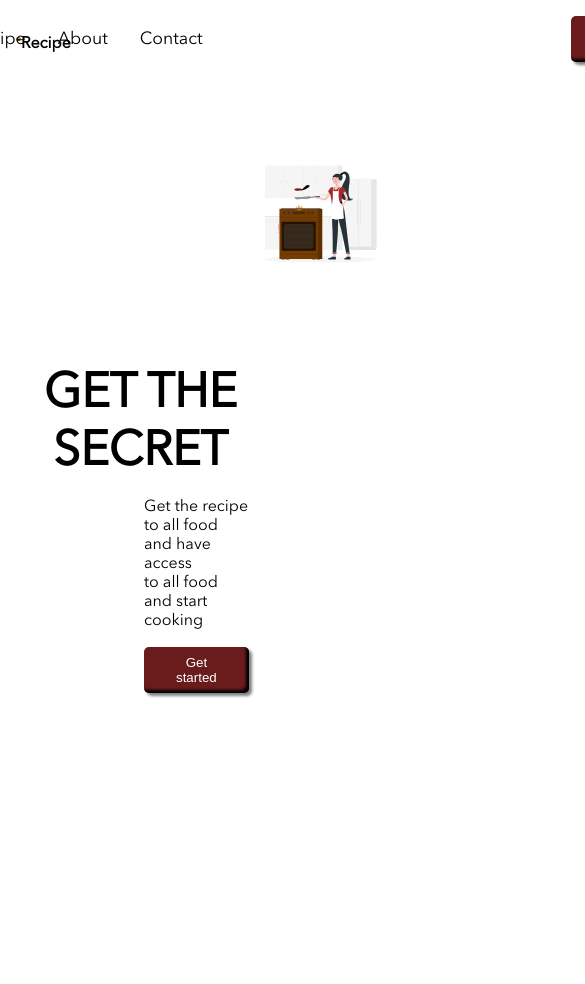
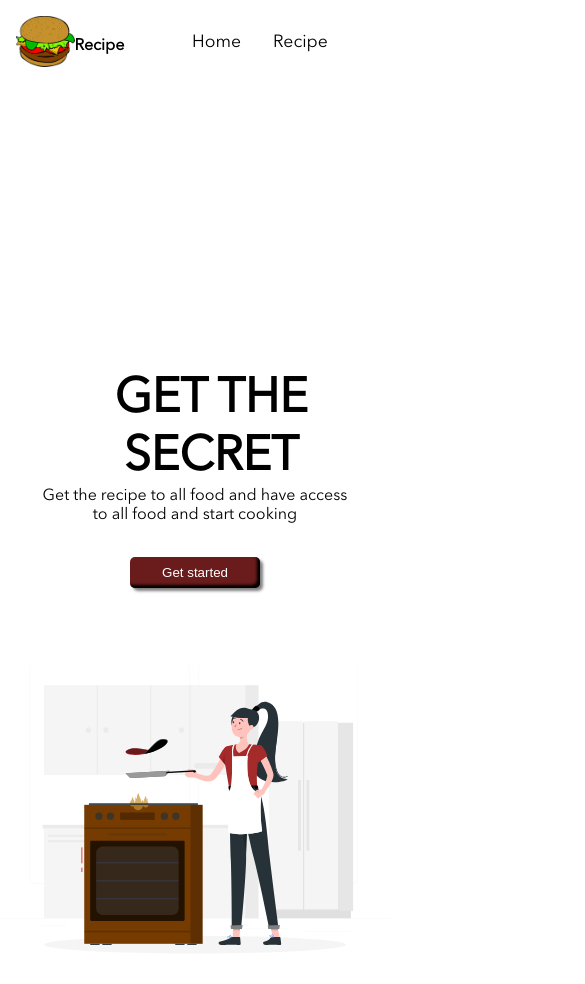
Before and after one commit to TaiwoSoftware/Foodie-cooker, a React (Vite) app: page / in a window 390 px wide. Shown: the top 984 px of the page, 585 px wide, since content can reach past the window. Before the commit the page ends 844 px from the top, so only its background shows below. Built offline with nearby package versions, Linux system fonts and the light colour scheme.

Commit message:
done with working on responsiveness

```diff
--- a/src/App.jsx
+++ b/src/App.jsx
@@ -16,7 +16,7 @@ const App = () => {
           <nav>
             <div className="allLogo">
               <img src={logo} alt="main logo" />
-              <Link to='/'>
+              <Link to="/">
                 <h2>Recipe</h2>
               </Link>
             </div>
@@ -27,17 +27,19 @@ const App = () => {
               <Link to="/food">
                 <li>Recipe</li>
               </Link>
+              <span className="innerLinks">
                 <Link to="/about">
                   <li>About</li>
                 </Link>
                 <Link to="/contact">
                   <li>Contact</li>
                 </Link>
+              </span>
             </div>
             <div className="buttons">
-              <button>Get started</button>
-              {/* <input type="search" placeholder="search food..." />
-              <img src={searchIcon} alt="search" /> */}
+              <Link to="/food">
+                <button> Get started</button>
+              </Link>
             </div>
           </nav>
         </header>
--- a/src/components/pages/Food.jsx
+++ b/src/components/pages/Food.jsx
@@ -45,12 +45,17 @@ const Food = () => {
         {/* Map through the recipes and render each one */}
         {recipes.map((recipe) => (
           <div key={recipe.recipe.uri} className="recipe-container">
+            <h2>{recipe.recipe.label}</h2>
             <img
               src={recipe.recipe.image}
               alt={recipe.recipe.label}
               className="recipe-image"
             />
-            <h2>{recipe.recipe.label}</h2>
+            {/* <p>{recipe.recipe.ingredientLines}</p> */}
+            <div className="ingredients">
+              <div className="ingredients-descriptions">
+              </div>
+            </div>
             {/* <p>{recipe.recipe.ingredientLines}</p> */}
           </div>
         ))}
--- a/src/components/pages/Home.jsx
+++ b/src/components/pages/Home.jsx
@@ -2,10 +2,10 @@ import React from "react";
 import cooker from "../images/Cooking-rafiki.svg";
 import { useNavigate } from "react-router-dom";
 const Home = () => {
-  const navigate = useNavigate()
+  const navigate = useNavigate();
   const handleClick = () => {
-    navigate('/food')
-  }
+    navigate("/food");
+  };
   return (
     <div className="home">
       <div className="homeer">
@@ -15,7 +15,11 @@ const Home = () => {
             Get the recipe to all food and have access{" "}
             <span>to all food and start cooking</span>{" "}
           </p>
-          <button onClick={handleClick} className="get">Get started</button>
+          <p>
+            <button onClick={handleClick} className="get">
+              Get started
+            </button>
+          </p>
         </div>
         <div className="image">
           <img src={cooker} alt="main cook" />
--- a/src/styles.css
+++ b/src/styles.css
@@ -96,7 +96,7 @@ a {
 
 .homeer {
   display: grid;
-  grid-template-columns: 1fr 1fr;
+  grid-template-columns: 50% 50%;
 }
 
 .image img {
@@ -129,8 +129,6 @@ a {
   margin-left: 9rem;
 }
 
-
-
 .about {
   padding: 2rem;
 }
@@ -152,7 +150,7 @@ a {
 
 .aboutGrid {
   display: grid;
-  grid-template-columns: 1fr 1fr;
+  grid-template-columns:50% 50%;
   gap: 2rem;
   margin-top: 3rem;
 }
@@ -192,7 +190,8 @@ a {
 
 .fooder img {
   width: 2.5rem;
-   transform: translateX(59rem) translateY(5.5rem);
+  transform: translateX(65rem) translateY(5.5rem);
+  display: none;
 }
 
 .recipes-grid {
@@ -210,20 +209,20 @@ a {
 .recipe-container {
   /* Styles for each recipe container */
   width: 30%; /* Adjust as needed */
-  margin-bottom: 20px;
+  margin-bottom: 1rem;
   text-align: center; /* Center the content */
   transition: transform 0.3s ease; /* Add a transition for a smooth effect */
 }
 
-.recipes-grid:hover .recipe-container {
-  transform: translateY(20px); /* Move the container down on hover */
-}
+/* .recipes-grid:hover .recipe-container {
+  transform: translateY(20px);
+} */
 
 .recipe-image {
   /* Styles for the recipe image */
   width: 100%;
-  border-radius: 8px; /* Example border radius */
-  /* Add more image styles as needed */
+  border-radius: 8px;
+  display: block;
 }
 
 h2 {
@@ -232,3 +231,351 @@ h2 {
   font-size: 16px;
   /* Add more heading styles as needed */
 }
+
+/* .ingredients{
+  position: relative;
+  margin-bottom:40px ;
+}
+
+.ingredients-descriptions {
+  position: absolute;
+  bottom: 0;
+  left: 0;
+  color: #fff;
+  padding: 15px 25px;
+  background-color: rgba(0, 0, 0, .65);
+} */
+
+/* Working on responsiveness */
+@media (max-width: 1220px) {
+  .links {
+    margin-right: 22rem;
+  }
+
+  .fooder img {
+    transform: translateX(57rem) translateY(5.5rem);
+  }
+}
+
+@media (max-width: 1200px) {
+  .links {
+    margin-right: 20rem;
+  }
+}
+
+@media (max-width: 1204px) {
+  .links {
+    margin-right: 20rem;
+  }
+  .fooder img {
+    transform: translateX(56rem) translateY(5.5rem);
+  }
+}
+
+@media (max-width: 1196px) {
+  .links {
+    margin-right: 21rem;
+  }
+
+  .fooder img {
+    transform: translateX(56rem) translateY(5.5rem);
+  }
+}
+
+@media (max-width: 1990px) {
+  .links {
+    margin-right: 20rem;
+  }
+  .fooder img {
+    transform: translateX(55rem) translateY(5.5rem);
+  }
+}
+
+@media (max-width:1170px) {
+  .links {
+    margin-right: 19rem;
+  }
+  .fooder img {
+    transform: translateX(55rem) translateY(5.5rem);
+  }
+}
+
+@media (max-width: 1155px) {
+  .links {
+    margin-right: 17rem;
+  }
+  .fooder img {
+    transform: translateX(53rem) translateY(5.6rem);
+  }
+}
+
+@media (max-width:1130px) {
+  .links {
+    margin-right: 16rem;
+  }
+
+  .fooder img {
+    transform: translateX(52rem) translateY(5.5rem);
+  }
+}
+
+@media (max-width:1110px) {
+  .links {
+    margin-right: 15rem;
+  }
+
+  .fooder img {
+    transform: translateX(52rem) translateY(5.5rem);
+  }
+}
+
+@media (max-width:1100px) {
+  .links {
+    margin-right: 14rem;
+  }
+
+  .fooder img {
+    transform: translateX(51rem) translateY(5.7rem);
+  }
+}
+
+@media (max-width:1080px) {
+  .links {
+    margin-right: 13rem;
+  }
+
+  .fooder img {
+    transform: translateX(50rem) translateY(5.7rem);
+  }
+
+}
+
+@media (max-width:1060px) {
+  .links {
+    margin-right: 12rem;
+  }
+
+  .fooder img {
+    transform: translateX(49rem) translateY(5.7rem);
+  }
+
+}
+
+@media (max-width:1030px) {
+
+  .homeer {
+    display: grid;
+    grid-template-columns: 100%;
+  }
+
+  .aboutGrid {
+    grid-template-columns: 100%;
+  }
+
+  .texter p {
+    margin-left: 0;
+    margin-right: 0;
+    margin-top: 0;
+    margin-bottom: 2rem;
+    text-align: center;
+
+  }
+
+  .get {
+    margin: 0;
+
+  }
+
+  .texter span {
+    margin: 0;
+    text-align: center;
+  }
+  .links {
+    margin-right: 11rem;
+  }
+
+  .fooder img {
+    transform: translateX(48rem) translateY(5.7rem);
+  }
+}
+
+@media (max-width:1040px) {
+
+  .allLogo {
+    margin-right: -16rem;
+  }
+  .links {
+    margin-right: 14rem;
+  }
+
+  .fooder img {
+    transform: translateX(48rem) translateY(5.7rem);
+  }
+}
+
+@media (max-width:1010px) {
+
+  .allLogo {
+    margin-right: -18rem;
+  }
+  .links {
+    margin-right: 12rem;
+  }
+
+  .fooder img {
+    transform: translateX(47rem) translateY(5.7rem);
+  }
+}
+
+@media (max-width: 1000px) {
+  .links {
+    margin-right: 13rem;
+  }
+
+  .fooder img {
+    transform: translateX(47rem) translateY(5.7rem);
+  }
+}
+
+@media  (max-width:980px) {
+  .links {
+    margin-right: 12rem;
+  }
+
+  .fooder img {
+    transform: translateX(46rem) translateY(5.7rem);
+  }
+}
+
+@media (max-width:960px) {
+  .allLogo {
+    margin-right: -21rem;
+  }
+
+  .links {
+    margin-right: 13rem;
+  }
+
+  .fooder img {
+    transform: translateX(45rem) translateY(5.7rem);
+  }
+}
+
+@media (max-width:940px) {
+  .links {
+    margin-right: 12rem;
+  }
+
+  .fooder img {
+    transform: translateX(44rem) translateY(5.7rem);
+  }
+}
+
+@media (max-width:920px) {
+  .links {
+    margin-right: 11rem;
+  }
+}
+
+@media (max-width:900px) {
+  .allLogo {
+    margin-right: -21rem;
+  }
+
+  .links {
+    margin-right: 10rem;
+  }
+
+  .fooder img {
+    transform: translateX(43rem) translateY(5.7rem);
+  }
+}
+
+@media (max-width:870px) {
+  .allLogo {
+    margin-right: -23rem;
+  }
+
+  .fooder img {
+    transform: translateX(38rem) translateY(5.7rem);
+  }
+
+  .food input{
+    margin-left: 7rem;
+  }
+
+}
+
+@media (max-width:830px) {
+  .allLogo {
+    margin-right: -26rem;
+  }
+  .fooder img {
+    transform: translateX(36rem) translateY(5.7rem);
+  }
+}
+
+@media (max-width:800px) {
+  nav{
+    display: flex;
+    justify-content: space-between;
+    align-items: center;
+  }
+  .buttons {
+    display: none;
+  }
+
+  .fooder img {
+    display: none;
+  }
+}
+
+@media (max-width:710px) {
+  .food input {
+    margin-left: 6rem;
+  }
+}
+
+@media (max-width: 7000px) {
+  .links {
+    margin-left: 4rem;
+  }
+}
+
+@media (max-width:630px) {
+  .links {
+    position: absolute;
+    left: 9rem;
+  }
+}
+
+@media (max-width:550px) {
+  .links {
+    position: absolute;
+    left: 6rem;
+    top: 2rem;
+  }
+
+  .food input {
+    margin-left: 5rem;
+  }
+}
+
+@media (Max-width:500px) {
+  .innerLinks {
+    display: none;
+  }
+}
+
+@media (max-width:440px) {
+  .food input {
+    margin-left: 3rem;
+  }
+}
+
+@media (max-width:330px) {
+  .links {
+    left: 4rem;
+    top: 2.4rem;
+  }
+}
```
Lines whose indentation alone changed are shown as unchanged.
